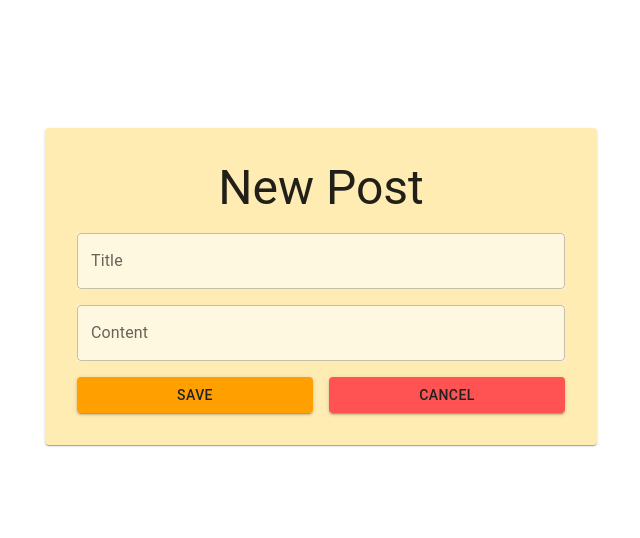
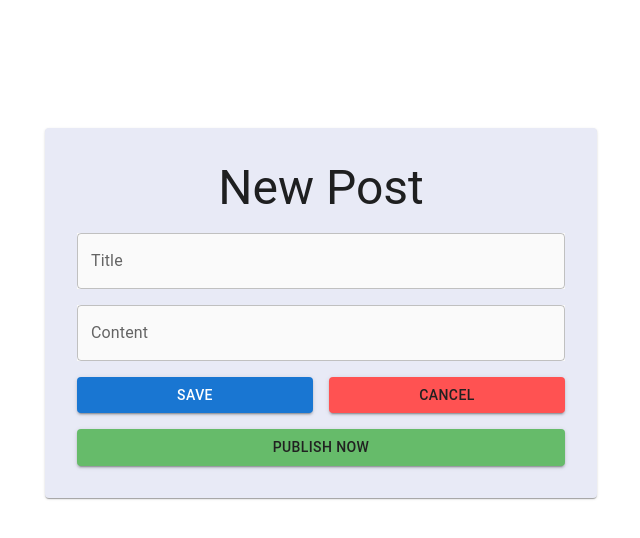
Before and after one commit to ApisitKetmuang/React-Frontend-Test, a React (Vite) app: page /create in a window 1280 px wide. Shown: the top 538 px of the page, without its empty margins (319-959 px from the left). Built offline with nearby package versions, Linux system fonts and the light colour scheme.

Commit message:
add publish now

```diff
--- a/src/pages/Create.jsx
+++ b/src/pages/Create.jsx
@@ -1,4 +1,4 @@
-import React, { useState, useEffect } from "react";
+import React, { useState } from "react";
 import axios from "axios";
 import { useNavigate, Link } from "react-router-dom";
 
@@ -6,7 +6,7 @@ import Paper from "@mui/material/Paper";
 import Container from "@mui/material/Container";
 import TextField from "@mui/material/TextField";
 import { Button, Grid, Typography } from "@mui/material";
-import { red, amber, grey } from "@mui/material/colors";
+import { red, amber, grey, indigo, green } from "@mui/material/colors";
 
 const Create = () => {
   const baseUrl = "http://dev.opensource-technology.com:3000";
@@ -16,7 +16,7 @@ const Create = () => {
     content: "",
   });
 
-  const handleSubmit = (event) => {
+  const handleSave = async (event) => {
     event.preventDefault();
 
     if (!post.title) {
@@ -25,22 +25,40 @@ const Create = () => {
       alert("content is required");
     } else {
       try {
-        axios.post(`${baseUrl}/api/posts`, post);
+        await axios.post(`${baseUrl}/api/posts`, post);
         navigate("/draft");
       } catch (error) {
-        console.log("error", error);
+        console.log(error.response.data);
+      }
+    }
+  };
+
+  const handlePublishNow = async () => {
+    if (!post.title) {
+      alert("title is required");
+    } else if (!post.content) {
+      alert("content is required");
+    } else {
+      try {
+        const posts = await axios.post(`${baseUrl}/api/posts`, post);
+        await axios.patch(`${baseUrl}/api/posts/${posts.data.id}`, {
+          published: true,
+        });
+        navigate("/");
+      } catch (error) {
+        console.log(error.response.data);
       }
     }
   };
 
   return (
     <Container maxWidth="sm" sx={{ padding: 5 }}>
-      <Paper sx={{ my: 10, p: 4 }} style={{ backgroundColor: amber[100] }}>
+      <Paper sx={{ my: 10, p: 4 }} style={{ backgroundColor: indigo[50] }}>
         <Typography align="center" variant="h3" gutterBottom>
           New Post
         </Typography>
 
-        <form onSubmit={handleSubmit}>
+        <form onSubmit={handleSave}>
           <Grid container spacing={2}>
             <Grid item xs={12}>
               <TextField
@@ -48,7 +66,7 @@ const Create = () => {
                 label="Title"
                 variant="outlined"
                 fullWidth
-                style={{ backgroundColor: amber[50] }}
+                style={{ backgroundColor: grey[50] }}
                 onChange={(e) => setPost({ ...post, title: e.target.value })}
               />
             </Grid>
@@ -59,18 +77,13 @@ const Create = () => {
                 label="Content"
                 variant="outlined"
                 fullWidth
-                style={{ backgroundColor: amber[50] }}
+                style={{ backgroundColor: grey[50] }}
                 onChange={(e) => setPost({ ...post, content: e.target.value })}
               />
             </Grid>
 
             <Grid item xs={12} sm={6}>
-              <Button
-                type="submit"
-                variant="contained"
-                fullWidth
-                style={{ color: grey[900], backgroundColor: amber[700] }}
-              >
+              <Button type="submit" variant="contained" fullWidth>
                 Save
               </Button>
             </Grid>
@@ -86,6 +99,17 @@ const Create = () => {
                 </Button>
               </Link>
             </Grid>
+
+            <Grid item xs={12}>
+              <Button
+                variant="contained"
+                fullWidth
+                style={{ color: grey[900], backgroundColor: green[400] }}
+                onClick={() => handlePublishNow()}
+              >
+                Publish Now
+              </Button>
+            </Grid>
           </Grid>
         </form>
       </Paper>
--- a/src/pages/Draft.jsx
+++ b/src/pages/Draft.jsx
@@ -10,20 +10,21 @@ import CardContent from "@mui/material/CardContent";
 import Typography from "@mui/material/Typography";
 import CardActions from "@mui/material/CardActions";
 import Paper from "@mui/material/Paper";
-import { red, green, grey, indigo } from "@mui/material/colors";
-import Divider from '@mui/material/Divider';
-
+import { red, green, indigo } from "@mui/material/colors";
+import Divider from "@mui/material/Divider";
 
 import Nav from "../components/Nav";
 
 const Draft = () => {
   const baseUrl = "http://dev.opensource-technology.com:3000";
   const [posts, setPosts] = useState([]);
-  const navigate = useNavigate()
+  const navigate = useNavigate();
 
   const fetchData = async () => {
     try {
-      const response = await axios.get(`${baseUrl}/api/posts/draft`);
+      const response = await axios.get(
+        `${baseUrl}/api/posts/draft?page=1&limit=10`
+      );
       setPosts(response.data);
     } catch (error) {
       console.log("error", error);
@@ -34,29 +35,29 @@ const Draft = () => {
     fetchData();
   }, []);
 
-  const handlePublished = (id) => {
+  const handlePublished = async (id) => {
     try {
-      axios.patch(`${baseUrl}/api/posts/${id}`, {published: true});
-      navigate('/')
+      await axios.patch(`${baseUrl}/api/posts/${id}`, { published: true });
+      navigate("/");
     } catch (error) {
-      console.log("error", error);
+      console.log(error.response.data);
     }
-  }
+  };
 
-  const handleDelete = (id) => {
+  const handleDelete = async (id) => {
     try {
-      axios.delete(`${baseUrl}/api/posts/${id}`);
+      await axios.delete(`${baseUrl}/api/posts/${id}`);
       fetchData();
     } catch (error) {
-      console.log("error", error);
+      console.log(error.response.data);
     }
-  }
+  };
 
   return (
     <Container
-    maxWidth="md"
-    sx={{ padding: 4 }}
-    style={{ backgroundColor: indigo[100] }}
+      maxWidth="md"
+      sx={{ padding: 4 }}
+      style={{ backgroundColor: indigo[100] }}
     >
       <Paper sx={{ padding: 2 }} style={{ backgroundColor: indigo[50] }}>
         <Nav />
@@ -70,7 +71,7 @@ const Draft = () => {
               </Typography>
             </CardContent>
 
-            <Divider variant="middle" sx={{ mb: 1}}/>
+            <Divider variant="middle" sx={{ mb: 1 }} />
 
             <CardActions>
               <Typography
@@ -91,7 +92,7 @@ const Draft = () => {
               <Button
                 sx={{ px: 3 }}
                 variant="contained"
-                style={{  backgroundColor: green[400] }}
+                style={{ backgroundColor: green[400] }}
                 onClick={() => handlePublished(post.id)}
               >
                 Published
@@ -100,7 +101,7 @@ const Draft = () => {
               <Button
                 sx={{ px: 3 }}
                 variant="contained"
-                style={{  backgroundColor: red["A200"] }}
+                style={{ backgroundColor: red["A200"] }}
                 onClick={() => handleDelete(post.id)}
               >
                 Delete
--- a/src/pages/Edit.jsx
+++ b/src/pages/Edit.jsx
@@ -7,7 +7,7 @@ import { Button, Grid, Typography } from "@mui/material";
 import Container from "@mui/material/Container";
 import Paper from "@mui/material/Paper";
 import TextField from "@mui/material/TextField";
-import { red, amber, grey } from "@mui/material/colors";
+import { red, amber, grey, indigo } from "@mui/material/colors";
 
 const Edit = () => {
   const baseUrl = "http://dev.opensource-technology.com:3000";
@@ -33,29 +33,29 @@ const Edit = () => {
 
   console.log(post);
 
-  const handleSubmit = (event) => {
+  const handleSubmit = async (event) => {
     event.preventDefault();
 
     try {
-      axios.patch(`${baseUrl}/api/posts/${id}`, post);
-      navigate('/');
+      await axios.patch(`${baseUrl}/api/posts/${id}`, post);
+      navigate("/");
     } catch (error) {
-      console.log("error", error);
+      console.log(error.response.data);
     }
   };
 
-  const handleDelete = (id) => {
+  const handleDelete = async (id) => {
     try {
-      axios.delete(`${baseUrl}/api/posts/${id}`);
-      navigate('/')
+      await axios.delete(`${baseUrl}/api/posts/${id}`);
+      navigate("/");
     } catch (error) {
-      console.log("error", error);
+      console.log(error.response.data);
     }
-  }
+  };
 
   return (
     <Container maxWidth="sm" sx={{ padding: 5 }}>
-      <Paper sx={{ my: 10, p: 4 }} style={{ backgroundColor: amber[100] }}>
+      <Paper sx={{ my: 10, p: 4 }} style={{ backgroundColor: indigo[50] }}>
         <Typography align="center" variant="h3" gutterBottom>
           Edit Post
         </Typography>
@@ -67,7 +67,7 @@ const Edit = () => {
                 id="title"
                 variant="outlined"
                 fullWidth
-                style={{ backgroundColor: amber[50] }}
+                style={{ backgroundColor: grey[50] }}
                 value={post.title}
                 onChange={(e) => setPost({ ...post, title: e.target.value })}
               />
@@ -77,7 +77,7 @@ const Edit = () => {
                 id="content"
                 variant="outlined"
                 fullWidth
-                style={{ backgroundColor: amber[50] }}
+                style={{ backgroundColor: grey[50] }}
                 value={post.content}
                 onChange={(e) => setPost({ ...post, content: e.target.value })}
               />
--- a/src/pages/Post.jsx
+++ b/src/pages/Post.jsx
@@ -10,7 +10,7 @@ import CardContent from "@mui/material/CardContent";
 import Typography from "@mui/material/Typography";
 import CardActions from "@mui/material/CardActions";
 import Paper from "@mui/material/Paper";
-import Divider from '@mui/material/Divider';
+import Divider from "@mui/material/Divider";
 
 import { indigo, blue } from "@mui/material/colors";
 
@@ -22,7 +22,7 @@ const Post = () => {
 
   const fetchData = async () => {
     try {
-      const response = await axios.get(`${baseUrl}/api/posts`);
+      const response = await axios.get(`${baseUrl}/api/posts?page=1&limit=10`);
       setPosts(response.data);
     } catch (error) {
       console.log("error", error);
@@ -35,9 +35,9 @@ const Post = () => {
 
   return (
     <Container
-    maxWidth="md"
-    sx={{ padding: 4 }}
-    style={{ backgroundColor: indigo[100] }}
+      maxWidth="md"
+      sx={{ padding: 4 }}
+      style={{ backgroundColor: indigo[100] }}
     >
       <Paper sx={{ padding: 2 }} style={{ backgroundColor: indigo[50] }}>
         <Nav />
@@ -51,7 +51,7 @@ const Post = () => {
               </Typography>
             </CardContent>
 
-            <Divider variant="middle" sx={{ mb: 1}} />
+            <Divider variant="middle" sx={{ mb: 1 }} />
 
             <CardActions>
               <Typography
@@ -65,9 +65,10 @@ const Post = () => {
 
               <Link to={`/edit/${post.id}`}>
                 <Button
-                sx={{ flexShrink: 0 }}
-                variant="contained" m={2}
-                style={{ backgroundColor: blue[400]}}
+                  sx={{ flexShrink: 0 }}
+                  variant="contained"
+                  m={2}
+                  style={{ backgroundColor: blue[400] }}
                 >
                   Edit
                 </Button>
```
